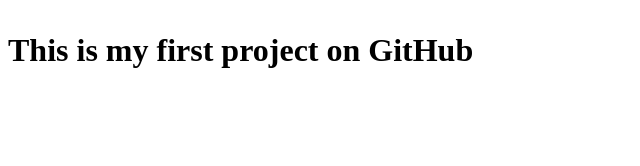
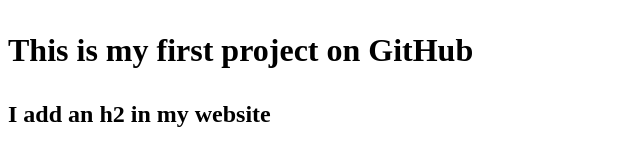
Before and after one commit to ClementPremartin/hello-world, a plain HTML site: page index.html in a window 1280 px wide. Shown: the whole page, without its empty margins (0-640 px from the left). Drawn offline with Linux system fonts and the light colour scheme.

Commit message:
Adding <h2>

```diff
--- a/index.html
+++ b/index.html
@@ -8,5 +8,9 @@
   <h1>
     <p>This is my first project on GitHub</p>
   </h1>
+
+  <h2>
+    <p>I add an h2 in my website</p>
+  </h2>
 </body>
 </html>
```
